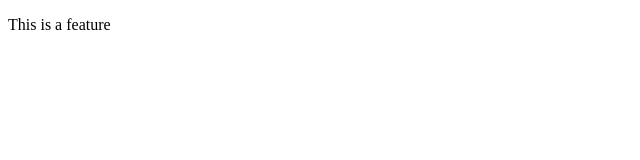
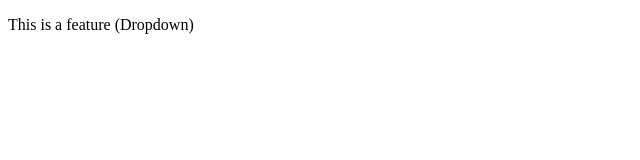
Before and after one commit to Jay-Sawant/LocalRepo, a plain HTML site: page index.html in a window 1280 px wide. Shown: the whole page, without its empty margins (0-640 px from the left). Drawn offline with Linux system fonts and the light colour scheme.

Commit message:
Added Dropdown

```diff
--- a/index.html
+++ b/index.html
@@ -6,6 +6,6 @@
     <title>UAT</title>
 </head>
 <body>
-    <p>This is a feature</p>
+    <p>This is a feature (Dropdown)</p>
 </body>
 </html>
```
